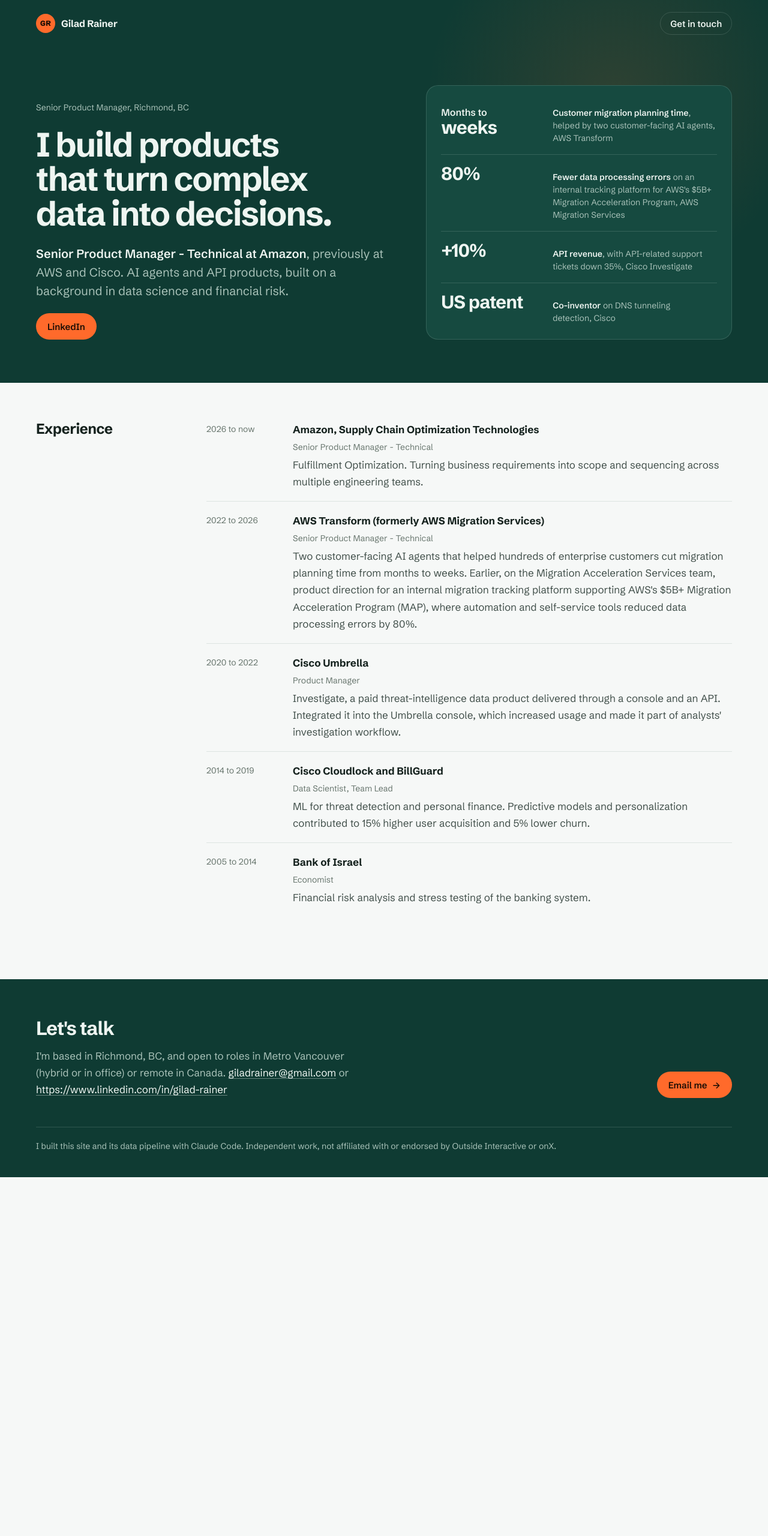
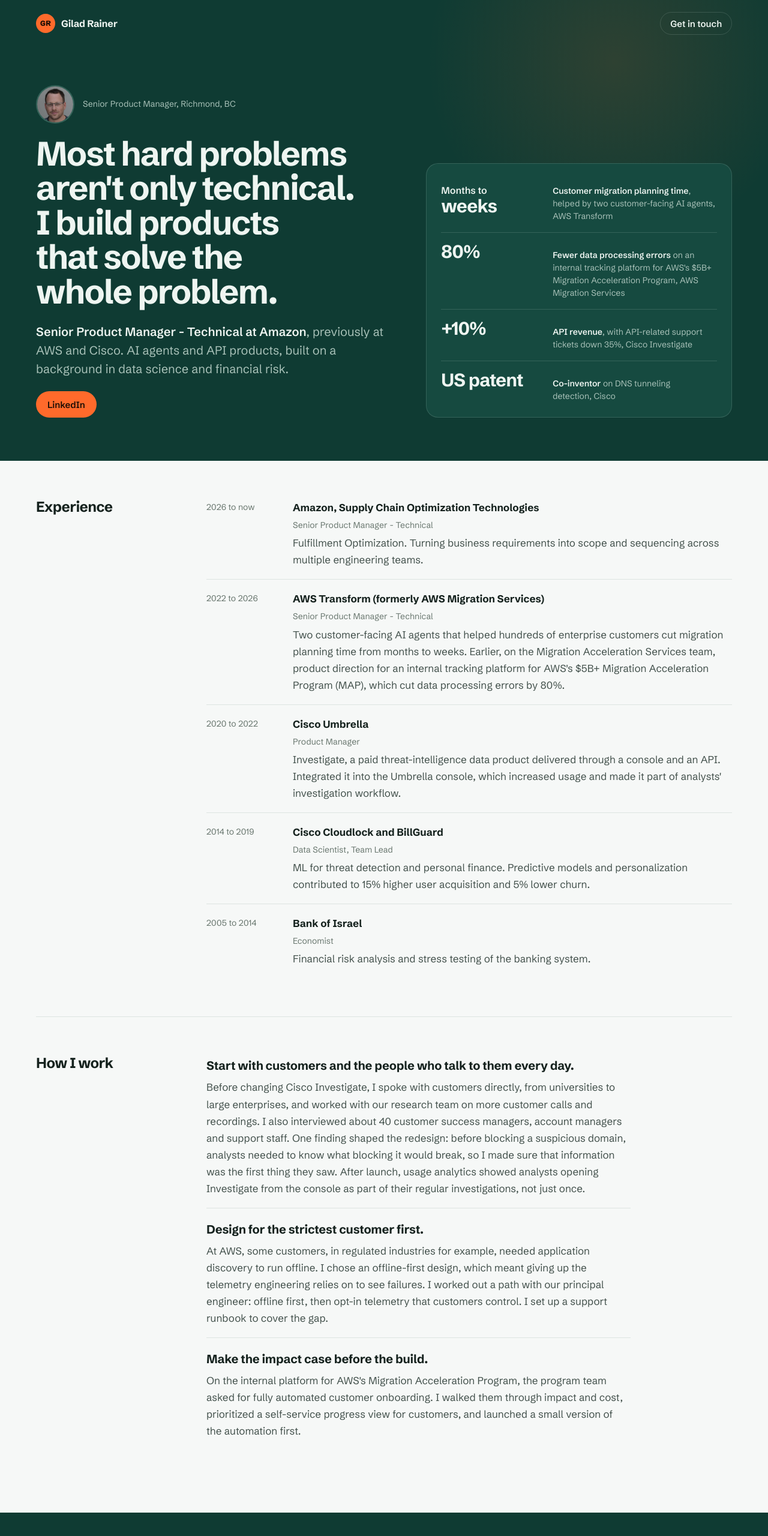
Before and after one commit to giladr81/giladr81.github.io, a plain HTML site: page index.html in a window 1280 px wide. Shown: the top 2560 px of the page at 60% size. Before the commit the page ends 1962 px from the top, so only its background shows below. Drawn offline with Linux system fonts and the light colour scheme.

Commit message:
Update portfolio from cv-optimizer@9366352

```diff
--- a/index.html
+++ b/index.html
@@ -37,22 +37,6 @@
   .split .lede { color: var(--ink-3); font-size: var(--step--1); margin-top: 8px; }
   @media (max-width: 860px) { .split { grid-template-columns: 1fr; } }
 
-  /* Case study card with its headline finding */
-  .feature { display: grid; grid-template-columns: minmax(0, 1fr) 240px; gap: 28px 40px; background: var(--surface); border: 1px solid var(--line); border-radius: 16px; padding: 32px; text-decoration: none; color: inherit; transition: border-color .2s, box-shadow .2s; }
-  .feature:hover { border-color: var(--line-2); box-shadow: 0 20px 40px -28px rgba(15, 59, 51, 0.35); }
-  .feature:hover h3 { color: var(--link); }
-  .feature .body { display: grid; gap: 12px; align-content: start; min-width: 0; }
-  .feature .meta { font-size: var(--step--1); color: var(--ink-3); }
-  .feature h3 { font-size: var(--step-2); font-weight: 700; letter-spacing: -0.02em; }
-  .feature p { color: var(--ink-2); max-width: 58ch; }
-  .feature .skills { display: flex; flex-wrap: wrap; gap: 8px; margin-top: 4px; }
-  .feature .skills span { font-size: var(--step--1); padding: 4px 10px; border-radius: 999px; background: var(--mist); color: var(--ink-2); }
-  .feature .cta { font-weight: 600; color: var(--link); margin-top: 6px; }
-  .peek { background: var(--mist); border-radius: 12px; padding: 20px; display: grid; gap: 8px; align-content: center; }
-  .peek .big { font-size: 3rem; font-weight: 700; letter-spacing: -0.035em; line-height: 1; color: var(--blaze-ink); }
-  .peek p { font-size: var(--step--1); line-height: 1.5; color: var(--ink-2); }
-  @media (max-width: 760px) { .feature { grid-template-columns: 1fr; padding: 22px; } }
-
   ol.career { list-style: none; margin: 0; padding: 0; display: grid; }
   ol.career li { display: grid; grid-template-columns: 120px minmax(0, 1fr); gap: 4px 24px; padding-block: 18px; border-top: 1px solid var(--line); }
   ol.career li:first-child { border-top: 0; padding-top: 0; }
@@ -62,6 +46,15 @@
   ol.career .what i { font-style: normal; color: var(--ink-3); font-size: var(--step--1); }
   ol.career .what span { color: var(--ink-2); }
   @media (max-width: 520px) { ol.career li { grid-template-columns: 1fr; } }
+
+  .idline { display: flex; align-items: center; gap: 14px; }
+  .headshot { flex: none; width: 64px; height: 64px; border-radius: 50%; object-fit: cover; border: 2px solid var(--forest-line); background: var(--forest-2); }
+
+  ul.tenets { list-style: none; margin: 0; padding: 0; display: grid; }
+  ul.tenets li { display: grid; gap: 6px; padding-block: 18px; border-top: 1px solid var(--line); max-width: var(--measure); }
+  ul.tenets li:first-child { border-top: 0; padding-top: 0; }
+  ul.tenets b { font-weight: 650; font-size: var(--step-1); letter-spacing: -0.01em; }
+  ul.tenets span { color: var(--ink-2); }
 </style>
 </head>
 <body>
@@ -76,8 +69,8 @@
     </div>
     <div class="intro">
       <div class="hero-text">
-        <p class="where">Senior Product Manager, Richmond, BC</p>
-        <h1>I build products that turn complex data into decisions.</h1>
+        <div class="idline"><img class="headshot" src="assets/headshot.jpg" alt="Gilad Rainer" width="64" height="64"><p class="where">Senior Product Manager, Richmond, BC</p></div>
+        <h1>Most hard problems aren't only technical. I build products that solve the whole problem.</h1>
         <p class="dek"><b>Senior Product Manager - Technical at Amazon</b>, previously at AWS and Cisco. AI agents and API products, built on a background in data science and financial risk.</p>
         <div class="actions">
           <a class="btn btn-primary" href="https://www.linkedin.com/in/gilad-rainer">LinkedIn</a>
@@ -99,11 +92,22 @@
       <h2 id="s-about">Experience</h2>
       <ol class="career">
         <li><span class="when">2026 to now</span><div class="what"><b>Amazon, Supply Chain Optimization Technologies</b><i>Senior Product Manager - Technical</i><span>Fulfillment Optimization. Turning business requirements into scope and sequencing across multiple engineering teams.</span></div></li>
-        <li><span class="when">2022 to 2026</span><div class="what"><b>AWS Transform (formerly AWS Migration Services)</b><i>Senior Product Manager - Technical</i><span>Two customer-facing AI agents that helped hundreds of enterprise customers cut migration planning time from months to weeks. Earlier, on the Migration Acceleration Services team, product direction for an internal migration tracking platform supporting AWS's $5B+ Migration Acceleration Program (MAP), where automation and self-service tools reduced data processing errors by 80%.</span></div></li>
+        <li><span class="when">2022 to 2026</span><div class="what"><b>AWS Transform (formerly AWS Migration Services)</b><i>Senior Product Manager - Technical</i><span>Two customer-facing AI agents that helped hundreds of enterprise customers cut migration planning time from months to weeks. Earlier, on the Migration Acceleration Services team, product direction for an internal tracking platform for AWS's $5B+ Migration Acceleration Program (MAP), which cut data processing errors by 80%.</span></div></li>
         <li><span class="when">2020 to 2022</span><div class="what"><b>Cisco Umbrella</b><i>Product Manager</i><span>Investigate, a paid threat-intelligence data product delivered through a console and an API. Integrated it into the Umbrella console, which increased usage and made it part of analysts' investigation workflow.</span></div></li>
         <li><span class="when">2014 to 2019</span><div class="what"><b>Cisco Cloudlock and BillGuard</b><i>Data Scientist, Team Lead</i><span>ML for threat detection and personal finance. Predictive models and personalization contributed to 15% higher user acquisition and 5% lower churn.</span></div></li>
         <li><span class="when">2005 to 2014</span><div class="what"><b>Bank of Israel</b><i>Economist</i><span>Financial risk analysis and stress testing of the banking system.</span></div></li>
       </ol>
+    </div>
+  </section>
+
+  <section class="band" aria-labelledby="s-how">
+    <div class="split">
+      <h2 id="s-how">How I work</h2>
+      <ul class="tenets">
+        <li><b>Start with customers and the people who talk to them every day.</b><span>Before changing Cisco Investigate, I spoke with customers directly, from universities to large enterprises, and worked with our research team on more customer calls and recordings. I also interviewed about 40 customer success managers, account managers and support staff. One finding shaped the redesign: before blocking a suspicious domain, analysts needed to know what blocking it would break, so I made sure that information was the first thing they saw. After launch, usage analytics showed analysts opening Investigate from the console as part of their regular investigations, not just once.</span></li>
+        <li><b>Design for the strictest customer first.</b><span>At AWS, some customers, in regulated industries for example, needed application discovery to run offline. I chose an offline-first design, which meant giving up the telemetry engineering relies on to see failures. I worked out a path with our principal engineer: offline first, then opt-in telemetry that customers control. I set up a support runbook to cover the gap.</span></li>
+        <li><b>Make the impact case before the build.</b><span>On the internal platform for AWS's Migration Acceleration Program, the program team asked for fully automated customer onboarding. I walked them through impact and cost, prioritized a self-service progress view for customers, and launched a small version of the automation first.</span></li>
+      </ul>
     </div>
   </section>
 </main>
@@ -118,13 +122,10 @@
       <a class="btn btn-primary" href="mailto:giladrainer@gmail.com">Email me <span class="arrow" aria-hidden="true">&rarr;</span></a>
     </div>
     <div class="fine">
-      <p>I built this site and its data pipeline with Claude Code. Independent work, not affiliated with or endorsed by Outside Interactive or onX.</p>
+      <p>I built this site and its data pipeline with Claude Code.</p>
     </div>
   </div>
 </footer>
 
-<script src="data/reviews_summary.js?v=202611151353"></script>
-<script src="assets/charts.js?v=202611151353"></script>
-<script>Charts.bind(document, window.REVIEWS);</script>
 </body>
 </html>
```
Also changed, not shown: assets/headshot.jpg (added).
